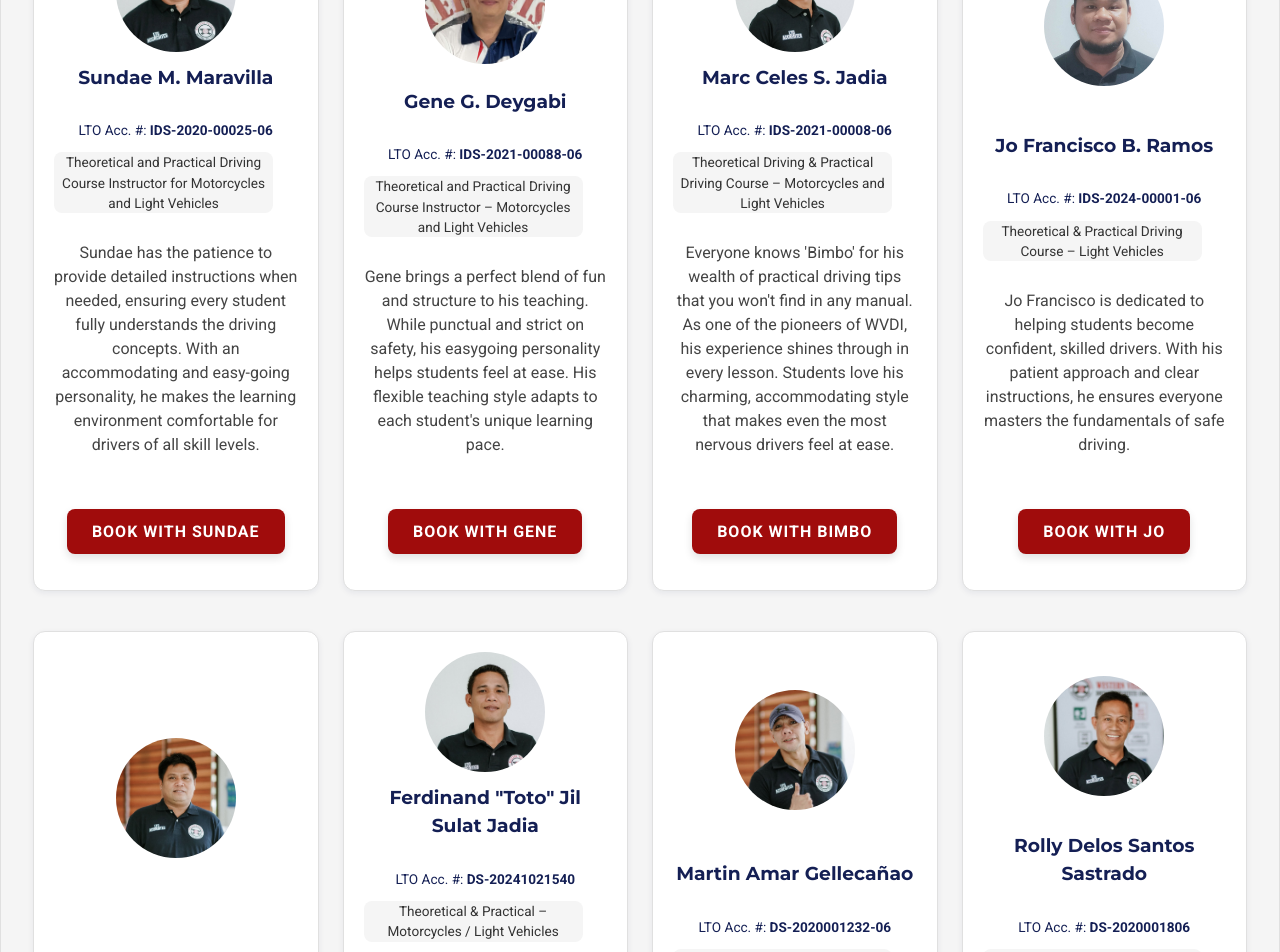
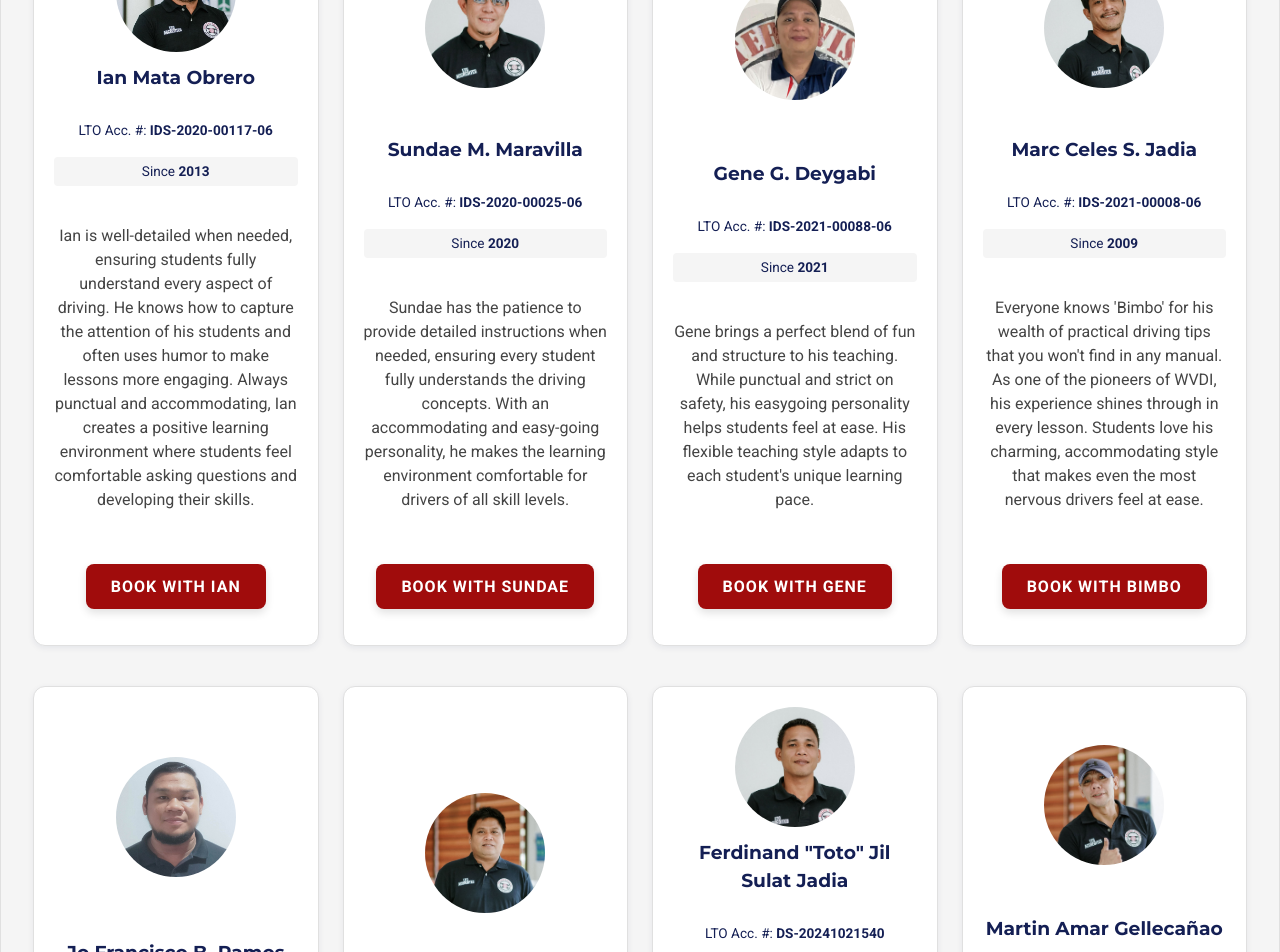
Before and after one commit to Western-Visayas-Driving-Institute/wvdi-ph, a React (Vite) app: page / in a window 1280 px wide. Shown: the part 2300-3252 px from the top of the page. Built offline with nearby package versions, Linux system fonts and the light colour scheme; no server answers.

Commit message:
Add Ian Mata Obrero instructor & update all instructors to show seniority instead of courses

```diff
--- a/package.json
+++ b/package.json
@@ -14,7 +14,8 @@
   "dependencies": {
     "openai": "^4.28.0",
     "react": "^19.0.0",
-    "react-dom": "^19.0.0"
+    "react-dom": "^19.0.0",
+    "react-icons": "^5.5.0"
   },
   "devDependencies": {
     "@eslint/js": "^9.22.0",
--- a/src/App.css
+++ b/src/App.css
@@ -304,7 +304,19 @@
 
 .wvdi-validity { font-size:.75rem; color:var(--wvdi-text-light); }
 
-.wvdi-accred { font-size:.85rem; color:var(--wvdi-navy); }
+.wvdi-accred, .wvdi-seniority {
+  font-size: .85rem;
+  color: var(--wvdi-navy);
+}
+
+.wvdi-seniority {
+  display: inline-block;
+  background-color: #f5f5f5;
+  padding: 4px 10px;
+  border-radius: 4px;
+  margin-top: 5px;
+  margin-bottom: 10px;
+}
 
 .wvdi-btn {
   background: var(--wvdi-red);
--- a/src/assets/instructorImages.js
+++ b/src/assets/instructorImages.js
@@ -7,6 +7,7 @@ import martinAmarGellecanao from './instructors/martin-amar-gellecanao.jpg';
 import rollyDelosSantosSastrado from './instructors/rolly-delos-santos-sastrado.jpg';
 import geneDeygabi from './instructors/gene-deygabi.jpg';
 import sundaeMaravilla from './instructors/sundae-maravilla.jpg';
+import ianMataObrero from './instructors/ian-mata-obrero.jpg';
 
 // Export as a map for easy access by instructor ID
 const instructorImages = {
@@ -17,7 +18,8 @@ const instructorImages = {
   'ferdinand-jil-sulat-jadia': ferdinandJilSulatJadia,
   'martin-amar-gellecanao': martinAmarGellecanao,
   'rolly-delos-santos-sastrado': rollyDelosSantosSastrado,
-  'gene-deygabi': geneDeygabi
+  'gene-deygabi': geneDeygabi,
+  'ian-mata-obrero': ianMataObrero
 };
 
 export default instructorImages;
--- a/src/components/instructors/InstructorCard.jsx
+++ b/src/components/instructors/InstructorCard.jsx
@@ -37,9 +37,9 @@ export default function InstructorCard({ p }) {
         LTO Acc. #: <strong>{p.accreditationNo}</strong>
       </p>
 
-      <ul className="wvdi-courses">
-        {p.courses.map(c => <li key={c}>{c}</li>)}
-      </ul>
+      <p className="wvdi-seniority">
+        Since <strong>{p.seniority}</strong>
+      </p>
 
       <p className="wvdi-bio" itemProp="description">{p.bio}</p>
 
--- a/src/data/instructors.json
+++ b/src/data/instructors.json
@@ -1,10 +1,19 @@
 [
+  {
+    "id": "ian-mata-obrero",
+    "name": "Ian Mata Obrero",
+    "accreditationNo": "IDS-2020-00117-06",
+    "validFrom": "2024-10-14",
+    "seniority": "2013",
+    "branch": "Bacolod",
+    "bio": "Ian is well-detailed when needed, ensuring students fully understand every aspect of driving. He knows how to capture the attention of his students and often uses humor to make lessons more engaging. Always punctual and accommodating, Ian creates a positive learning environment where students feel comfortable asking questions and developing their skills."
+  },
   {
     "id": "sundae-maravilla",
     "name": "Sundae M. Maravilla",
     "accreditationNo": "IDS-2020-00025-06",
     "validFrom": "2022-06-22",
-    "courses": ["Theoretical and Practical Driving Course Instructor for Motorcycles and Light Vehicles"],
+    "seniority": "2020",
     "branch": "Dumaguete",
     "bio": "Sundae has the patience to provide detailed instructions when needed, ensuring every student fully understands the driving concepts. With an accommodating and easy-going personality, he makes the learning environment comfortable for drivers of all skill levels."
   },
@@ -13,7 +22,7 @@
     "name": "Gene G. Deygabi",
     "accreditationNo": "IDS-2021-00088-06",
     "validFrom": "2024-06-04",
-    "courses": ["Theoretical and Practical Driving Course Instructor – Motorcycles and Light Vehicles"],
+    "seniority": "2021",
     "branch": "Dumaguete",
     "bio": "Gene brings a perfect blend of fun and structure to his teaching. While punctual and strict on safety, his easygoing personality helps students feel at ease. His flexible teaching style adapts to each student's unique learning pace."
   },
@@ -22,7 +31,7 @@
     "name": "Marc Celes S. Jadia",
     "accreditationNo": "IDS-2021-00008-06",
     "validFrom": "2024-10-14",
-    "courses": ["Theoretical Driving & Practical Driving Course – Motorcycles and Light Vehicles"],
+    "seniority": "2009",
     "branch": "Kabankalan",
     "bio": "Everyone knows 'Bimbo' for his wealth of practical driving tips that you won't find in any manual. As one of the pioneers of WVDI, his experience shines through in every lesson. Students love his charming, accommodating style that makes even the most nervous drivers feel at ease."
   },
@@ -31,7 +40,7 @@
     "name": "Jo Francisco B. Ramos",
     "accreditationNo": "IDS-2024-00001-06",
     "validFrom": "2024-01-24",
-    "courses": ["Theoretical & Practical Driving Course – Light Vehicles"],
+    "seniority": "2023",
     "branch": "Kabankalan",
     "bio": "Jo Francisco is dedicated to helping students become confident, skilled drivers. With his patient approach and clear instructions, he ensures everyone masters the fundamentals of safe driving."
   },
@@ -40,7 +49,7 @@
     "name": "Harry Intrepido Morl",
     "accreditationNo": "DS-2020001796",
     "validFrom": "2024-06-04",
-    "courses": ["Theoretical & Practical – Motorcycles / Light Vehicles"],
+    "seniority": "2010",
     "branch": "Kabankalan",
     "bio": "Harry brings the energy! He loves a good driving pun and believes every lesson should end with a high five."
   },
@@ -49,7 +58,7 @@
     "name": "Ferdinand \"Toto\" Jil Sulat Jadia",
     "accreditationNo": "DS-20241021540",
     "validFrom": "2024-06-04",
-    "courses": ["Theoretical & Practical – Motorcycles / Light Vehicles"],
+    "seniority": "2015",
     "branch": "Bacolod",
     "bio": "Known to everyone as 'Toto', he runs a tight ship in his driving lessons. His strict adherence to safety protocols might seem demanding at first, but his students quickly appreciate how much they learn. As Toto says, 'You'll thank me when you avoid your first accident because of what I taught you.'"
   },
@@ -58,7 +67,7 @@
     "name": "Martin Amar Gellecañao",
     "accreditationNo": "DS-2020001232-06",
     "validFrom": "2024-06-04",
-    "courses": ["Theoretical & Practical – Motorcycles / Light Vehicles"],
+    "seniority": "2020",
     "branch": "Silay",
     "bio": "Martin's superpower? He can actually take a nap while his students drive! (Don't worry, he doesn't really do this!) But his students become so skilled that he says he could trust them to drive him home with his eyes closed."
   },
@@ -67,7 +76,7 @@
     "name": "Rolly Delos Santos Sastrado",
     "accreditationNo": "DS-2020001806",
     "validFrom": "2024-06-04",
-    "courses": ["Theoretical & Practical – Motorcycles / Light Vehicles"],
+    "seniority": "2013",
     "branch": "Talisay",
     "bio": "Need a driving lesson at 5AM? Rolly's your guy! With his infectious laugh and 'no silly question' policy, he makes even the most nervous students feel right at home. His students say driving with Rolly is like taking a road trip with your funniest friend!"
   }
```
Also changed, not shown: src/assets/instructors/index.js (deleted, +0 -21 lines), src/assets/instructors/ian-mata-obrero.jpg, 1 other file (tests, documents, lock files or other folders).
